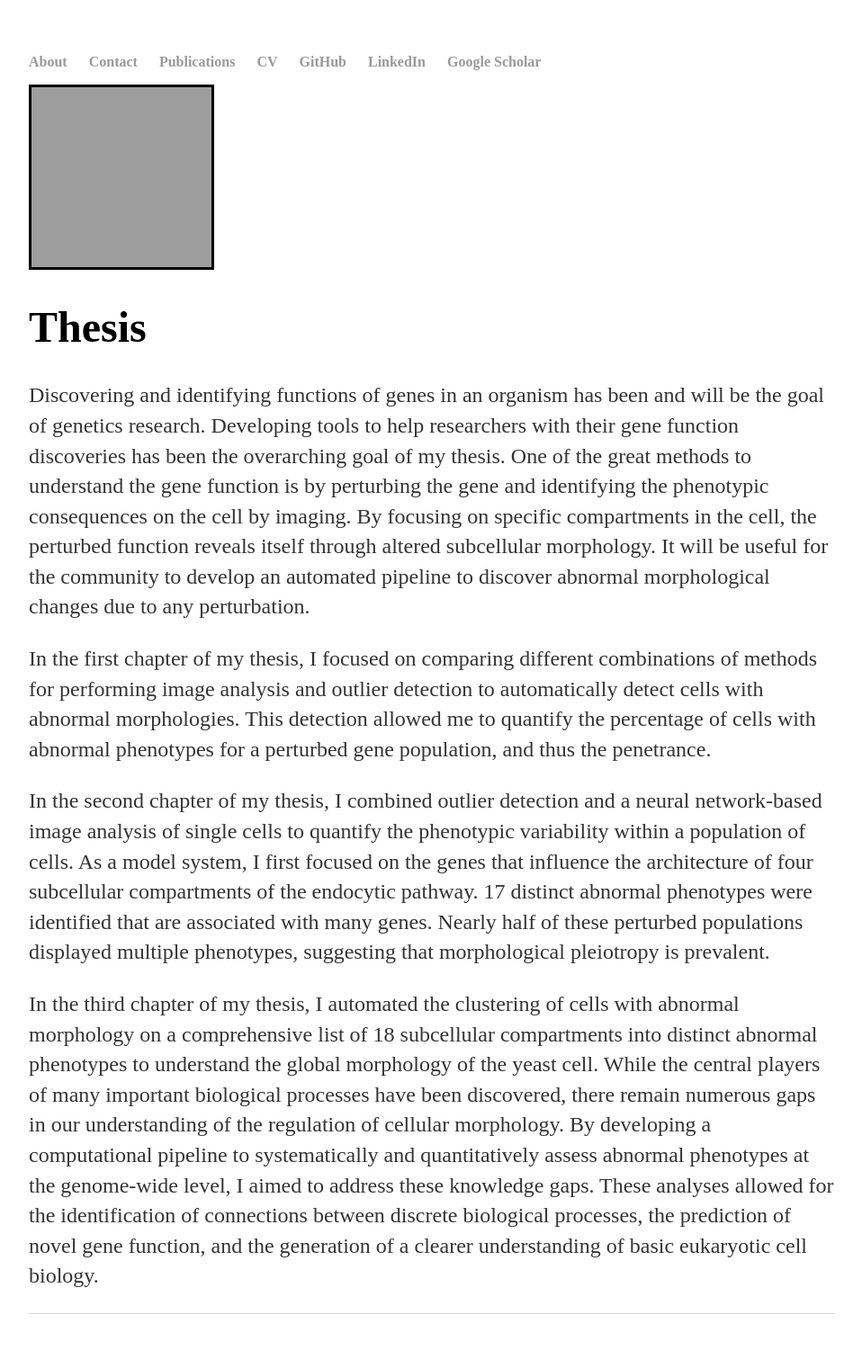
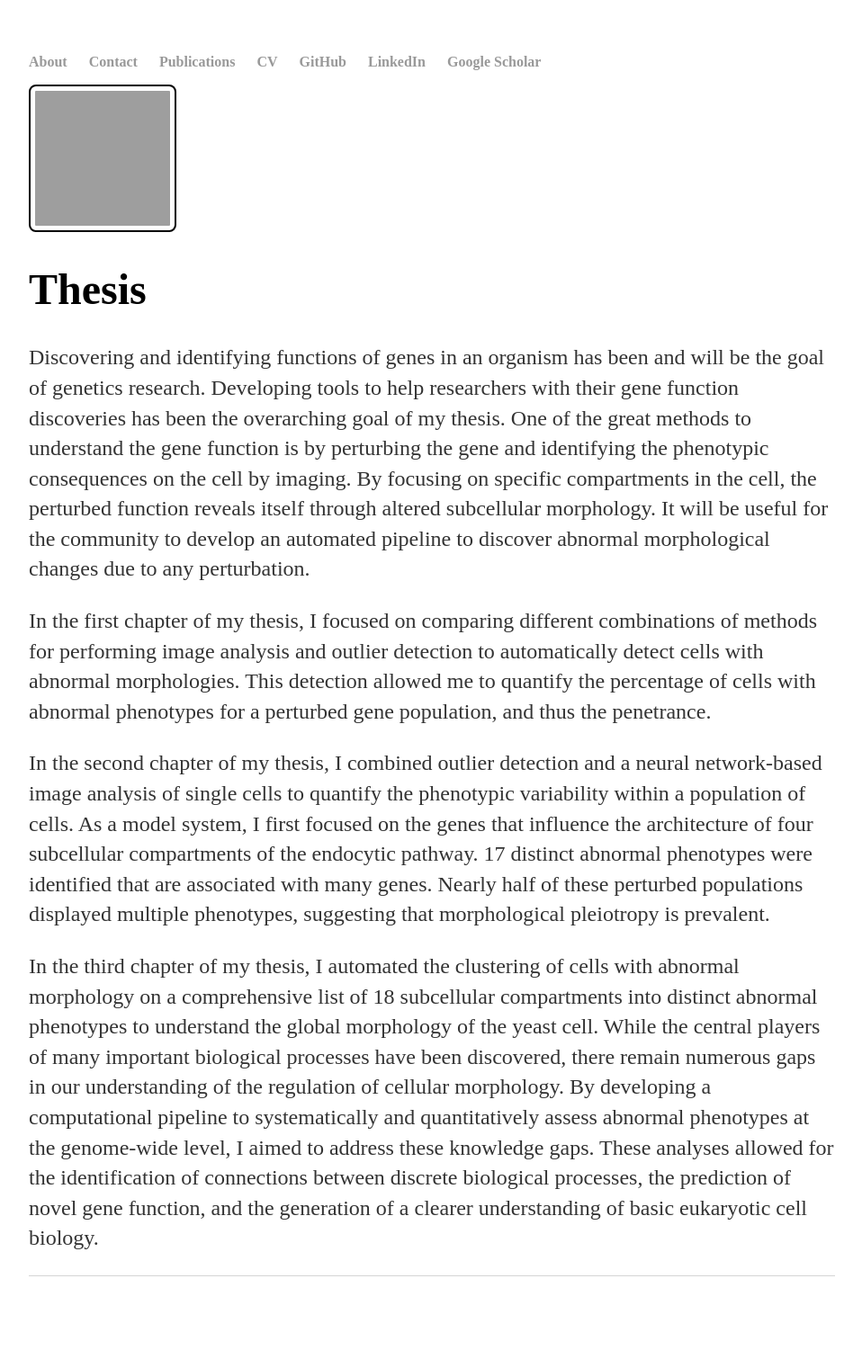
Before and after one commit to nsahin/nsahin.github.io, a Jekyll site: the page built from abstract/index.html, in a window 1280 px wide. Shown: the whole page at 90% size, without its empty margins (160-1118 px from the left). Built offline with Jekyll 4.4.1, drawn with Linux system fonts in a browser that asks for light colours; after the commit the page ends 1479 px from its top, so only the background shows below that; grey boxes are pictures that could not be loaded.

Commit message:
Update default.html

```diff
--- a/_layouts/default.html
+++ b/_layouts/default.html
@@ -17,7 +17,8 @@
 				<li><a href="https://scholar.google.ca/citations?user=Ka_8KfEAAAAJ&hl=en">Google Scholar</a></li>
 	    		</ul>
 			</nav>
-			<img src="/files/nil.jpg" alt="hi" class="inline" width="200" height="200" style="border: 3px solid black"/>
+			<img src="/files/nil.jpg" alt="hi" class="inline" width="150" height="150"
+			     style="border: 2px solid black;border-radius: 8px;padding: 5px"/>
 			<div class="container">
 
 			{{ content }}
```
